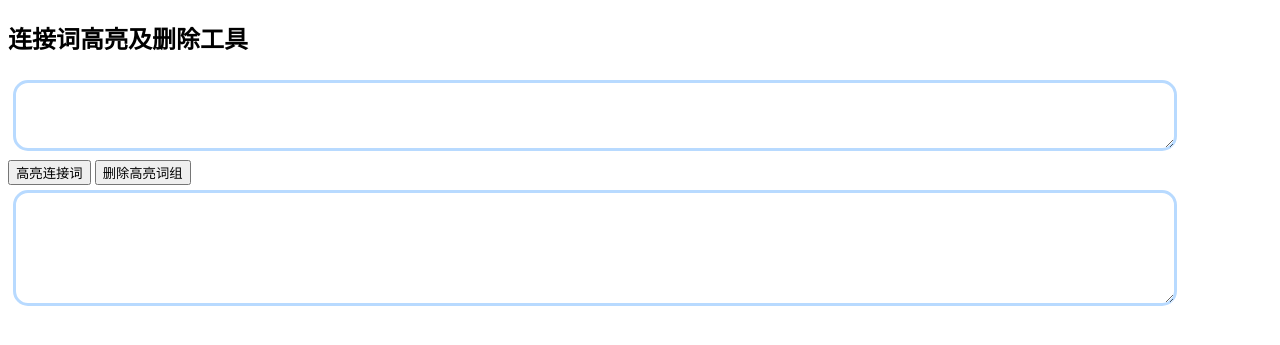
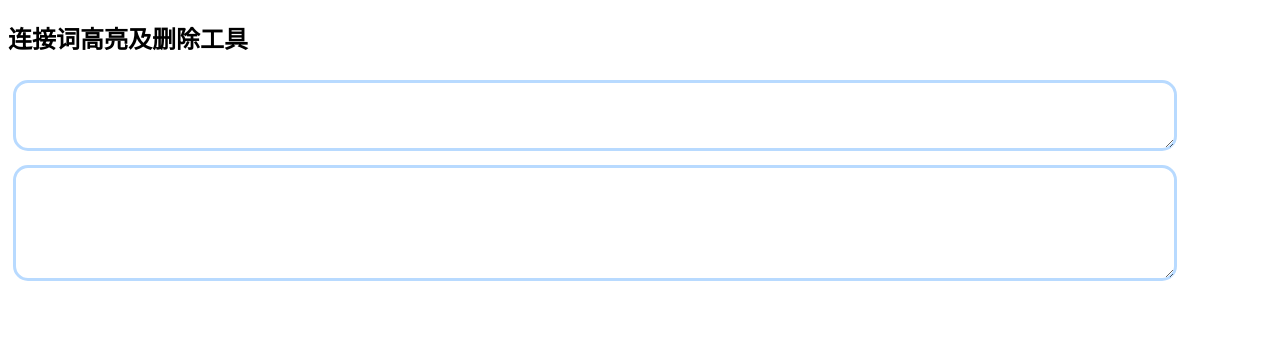
Before and after one commit to dreammeetstar/test, a Flask app: page /checktext in a window 1280 px wide. Shown: the top 345 px of the page. Run offline with Flask 3, Linux system fonts and the light colour scheme.

Commit message:
html update

```diff
--- a/watchlist/templates/checktext.html
+++ b/watchlist/templates/checktext.html
@@ -32,13 +32,18 @@
             //float:left;
             //display:inline;
         }
+        button {
+            visibility: hidden;
+            width: 0;
+            height: 0;
+        }
     </style>
 </head>
 <body>
     <h2>连接词高亮及删除工具</h2>
     <textarea id="textInput" class="a" rows="3" cols="50"></textarea><br>
-    <button onclick="highlightWords()">高亮连接词</button>
-    <button onclick="removeHighlights()">删除高亮词组</button>
+<!--    <button onclick="highlightWords()">高亮连接词</button>-->
+<!--    <button onclick="removeHighlights()">删除高亮词组</button>-->
     <div id="result"></div>
     <textarea id="restext" class="a" rows="6"></textarea>
 
@@ -46,13 +51,13 @@
 
 function highlightWords() {
     let text = document.getElementById('textInput').value;
-    const wordsToHighlight = ["首先", "然而", "并且", "此外", "其次", "然后", "总之", "因此", "值得注意的是", "但是", "同时", "此外", "总之", "通常", "目前", "综上所述", "总的来说","可是", "故此", "再次", "此后", "最后", "一般来说", "你们的","你们","你", "我们的","我们","我","他们的","对他们","他们","他的","([^其])他([^人们的])","大家的","为大家","大家","您的","您", "1、", "2、", "3、", "4、", "5、", "6、", "目前","【\\d+?†source】","¹","²","³","⁴","⁵"];
-    //let words2 = ["我的"];
+    const wordsToHighlight = ["首先", "然而", "并且", "此外", "其次", "然后", "总之", "因此", "值得注意的是", "但是", "同时", "此外", "总之", "通常", "目前", "综上所述", "总的来说","可是", "故此", "再次", "此后", "最后", "一般来说", "1、", "2、", "3、", "4、", "5、", "6、", "目前","【\\d+?†source】","¹","²","³","⁴","⁵"];
+    let blueWords = ["([^其])(对?为?(?:[我你他您]|大家)们?的?)([^人])"];
     const regex = new RegExp(`(${wordsToHighlight.join('|')})`, 'gi');
-    //const regex2 = new RegExp(`(${words2.join('|')})`, 'gi');
-    //text = text.replace(regex2, '<span class="highlight">$1</span>');
-    text = text.replace(/我的/g, '<span class="highlightblue">个人中心</span>');
-    const highlightedText = text.replace(regex, '<span class="highlightblue">$2</span><span class="highlight">$1</span><span class="highlightblue">$3</span>');
+    const regexBlue = new RegExp(`(?:${blueWords.join('|')})`, 'gi');
+    text = text.replace(regexBlue, '<span class="highlightblue">$1</span><span class="highlight">$2</span><span class="highlightblue">$3</span>');
+    text = text.replace(/<span class="highlight">我的<\/span>/g, '<span class="highlightblue">个人中心</span>');
+    const highlightedText = text.replace(regex, '<span class="highlight">$1</span>');
     document.getElementById('result').innerHTML = highlightedText.replace(/\n/g, '<br>');
 
 }
@@ -60,7 +65,7 @@ function highlightWords() {
 function removeHighlights() {
     let resultText = document.getElementById('result').innerHTML;
     // 更新正则表达式以包括紧随其后的任何符号
-    resultText = resultText.replace(/<span class="highlight">([¹²³⁴]*?)<\/span>|<span class="highlight">(.*?)<\/span>([，。；？！,.;?!]*)/g, '');
+    resultText = resultText.replace(/<span class="highlight">([¹²³⁴]?|【\d+?†source】)<\/span>|<span class="highlight">(.*?)<\/span>([，。；？！,.;?!]*)/g, '');
     //document.getElementById('result').innerHTML = resultText;
     const regexp1 = new RegExp(`<span class="highlightblue">(.*?)<\/span>`, 'gi');
     resultText = resultText.replace(regexp1, '$1' );
--- a/watchlist/views.py
+++ b/watchlist/views.py
@@ -149,6 +149,6 @@ def givesay():
     sayList.sort(key=lambda x: x['createTime'] if isinstance(x, dict) else x.createTime, reverse=True)
     return render_template('givesay.html', GiveSayUser=GiveSayUser, sayList=sayList)
 
-@app.route('/checktext', methods=['GET','POST'])
+@app.route('/checktext', methods=['GET'])
 def checktext():
     return render_template('checktext.html')
```
